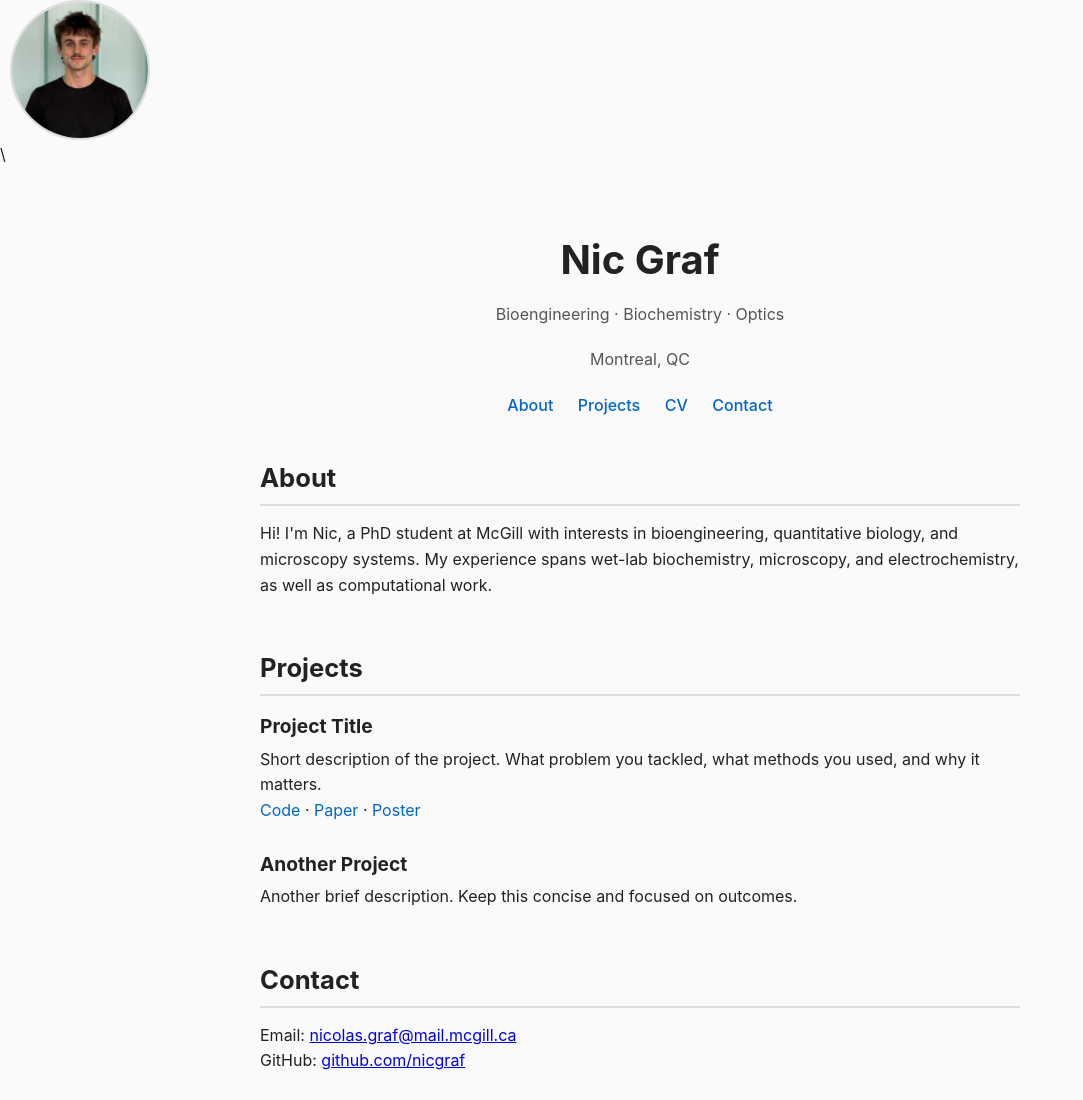
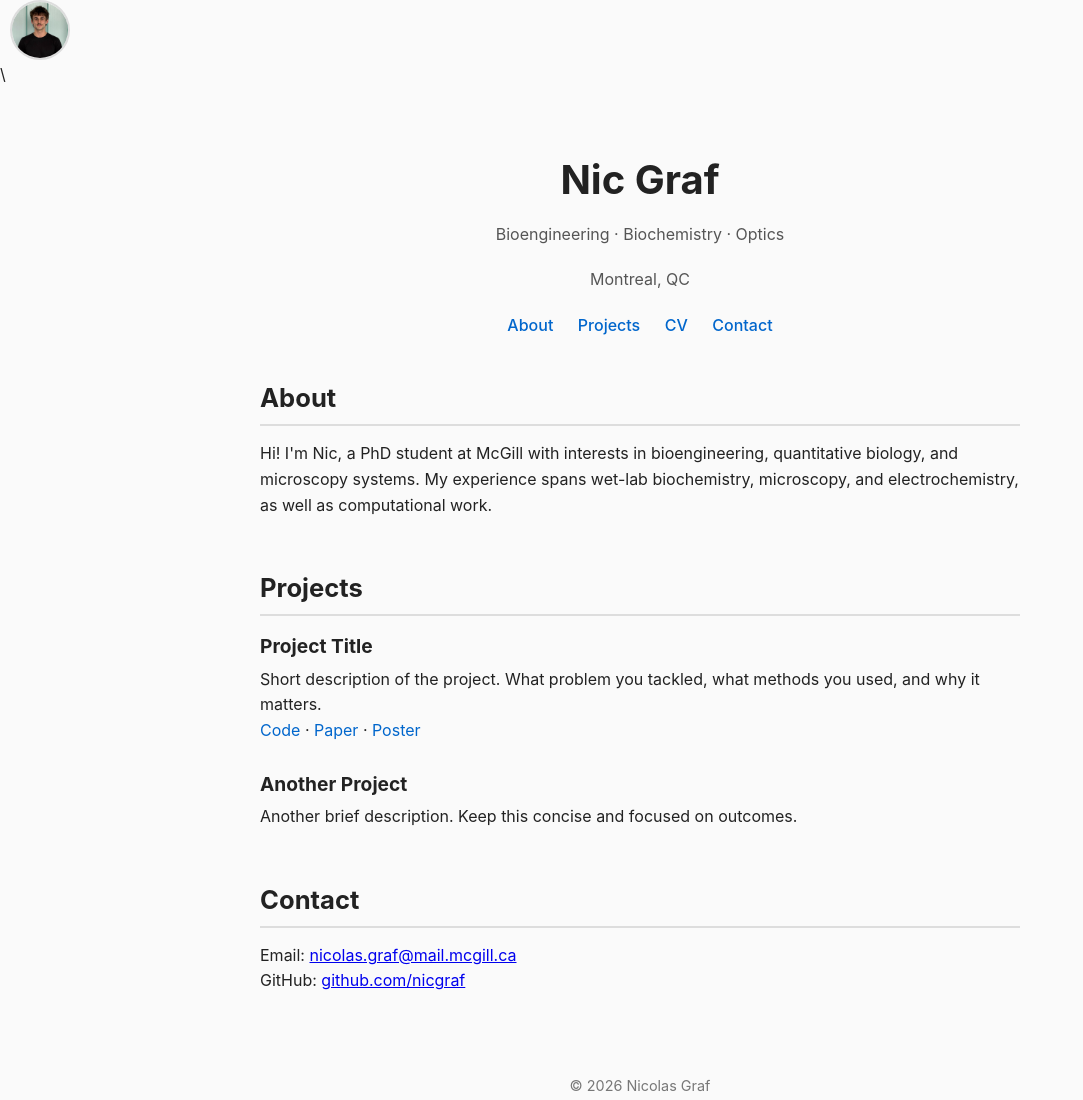
Before and after one commit to nicgraf/nicgraf.github.io, a plain HTML site: page index.html in a window 1280 px wide. Shown: the top 1100 px of the page, without its empty margins (0-1083 px from the left). Drawn offline with Linux system fonts and the light colour scheme.

Commit message:
Update style.css

```diff
--- a/style.css
+++ b/style.css
@@ -5,8 +5,8 @@
     box-sizing: border-box;
 }
 .profile-pic {
-    width: 140px;
-    height: 140px;
+    width: 60px;
+    height: 60px;
     object-fit: cover;
     border-radius: 50%;
     margin-bottom: 20px;
```
